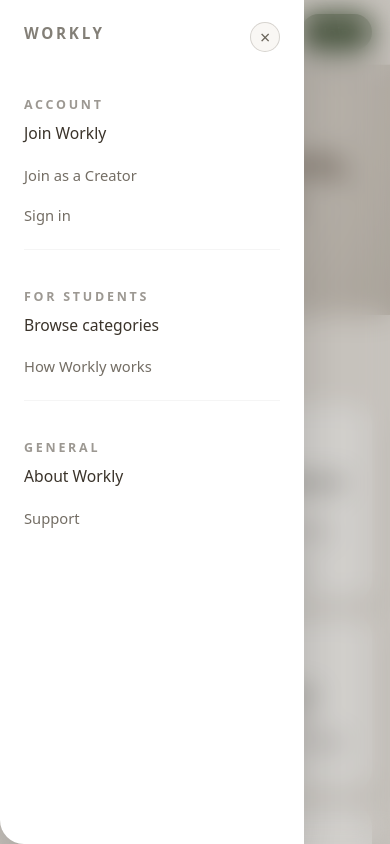
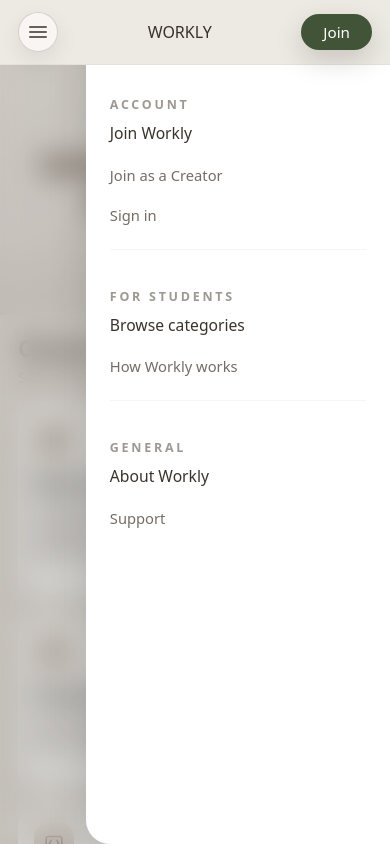
Before and after one commit to SEBRAHEIM/workly-landing, a Next.js app: page / in a window 390 px wide. Both pictures are taken after a click on the button "Open menu". Shown: the top 844 px of the page. Built offline with nearby package versions, Linux system fonts and the light colour scheme; no server answers.

Commit message:
Fix menu + join clicks (modal guard + z-index + fallbacks)

```diff
--- a/components/Navbar.js
+++ b/components/Navbar.js
@@ -1,14 +1,37 @@
-import React, { useState } from "react";
+import React, { useEffect, useState } from "react";
 import Link from "next/link";
+import { useRouter } from "next/router";
 import { useAuthModal } from "../context/AuthContext";
 
 function Navbar() {
   const [menuOpen, setMenuOpen] = useState(false);
-  const { openAuthModal } = useAuthModal();
+  const router = useRouter();
+
+  let openAuthModal;
+  try {
+    const ctx = useAuthModal();
+    openAuthModal =
+      ctx && typeof ctx.openAuthModal === "function" ? ctx.openAuthModal : undefined;
+  } catch (e) {
+    openAuthModal = undefined;
+  }
+
+  useEffect(() => {
+    const close = () => setMenuOpen(false);
+    router.events?.on("routeChangeStart", close);
+    return () => router.events?.off("routeChangeStart", close);
+  }, [router.events]);
+
+  const go = (href) => {
+    setMenuOpen(false);
+    router.push(href);
+  };
 
   const openForIntent = (intent = "student") => {
-    openAuthModal(intent);
     setMenuOpen(false);
+    if (openAuthModal) return openAuthModal(intent);
+    if (intent === "creator") return router.push("/creators/setup");
+    return router.push("/auth/email");
   };
 
   return (
@@ -18,7 +41,7 @@ function Navbar() {
           type="button"
           className="menu-button"
           aria-label="Open menu"
-          onClick={() => setMenuOpen(true)}
+          onClick={() => setMenuOpen((v) => !v)}
         >
           <span className="menu-button-lines">
             <span className="menu-button-line" />
@@ -42,10 +65,13 @@ function Navbar() {
       {menuOpen && (
         <div
           className="mobile-menu-overlay"
+          role="presentation"
           onClick={() => setMenuOpen(false)}
         >
           <div
             className="mobile-menu-panel"
+            role="dialog"
+            aria-modal="true"
             onClick={(e) => e.stopPropagation()}
           >
             <div className="mobile-menu-header">
@@ -89,7 +115,7 @@ function Navbar() {
                     type="button"
                     className="mobile-menu-link secondary"
                     data-auth-modal-trigger
-                    onClick={() => openForIntent("student")}
+                    onClick={() => (openAuthModal ? openForIntent("student") : go("/auth/login"))}
                   >
                     Sign in
                   </button>
@@ -101,17 +127,22 @@ function Navbar() {
               <div className="mobile-menu-section-label">FOR STUDENTS</div>
               <ul className="mobile-menu-list">
                 <li className="mobile-menu-item">
-                  <Link href="#categories" className="mobile-menu-link">
+                  <a
+                    href="#categories"
+                    className="mobile-menu-link"
+                    onClick={() => setMenuOpen(false)}
+                  >
                     Browse categories
-                  </Link>
+                  </a>
                 </li>
                 <li className="mobile-menu-item">
-                  <Link
+                  <a
                     href="#how-workly-works"
                     className="mobile-menu-link secondary"
+                    onClick={() => setMenuOpen(false)}
                   >
                     How Workly works
-                  </Link>
+                  </a>
                 </li>
               </ul>
             </div>
@@ -120,12 +151,20 @@ function Navbar() {
               <div className="mobile-menu-section-label">GENERAL</div>
               <ul className="mobile-menu-list">
                 <li className="mobile-menu-item">
-                  <Link href="/about" className="mobile-menu-link">
+                  <Link
+                    href="/about"
+                    className="mobile-menu-link"
+                    onClick={() => setMenuOpen(false)}
+                  >
                     About Workly
                   </Link>
                 </li>
                 <li className="mobile-menu-item">
-                  <Link href="/support" className="mobile-menu-link secondary">
+                  <Link
+                    href="/support"
+                    className="mobile-menu-link secondary"
+                    onClick={() => setMenuOpen(false)}
+                  >
                     Support
                   </Link>
                 </li>
--- a/styles/globals.css
+++ b/styles/globals.css
@@ -3273,3 +3273,29 @@ section.home-hero-v3 .home-hero-button:hover {
 html, body, #__next {
   pointer-events: auto !important;
 }
+
+
+/* WORKLY_NAV_CLICK_FIX */
+.top-nav {
+  position: relative;
+  z-index: 10000;
+  pointer-events: auto !important;
+}
+.menu-button, .join-button {
+  position: relative;
+  z-index: 10001;
+  pointer-events: auto !important;
+}
+.mobile-menu-overlay {
+  position: fixed;
+  inset: 0;
+  z-index: 9999;
+  pointer-events: auto;
+}
+.mobile-menu-panel {
+  position: absolute;
+  right: 0;
+  top: 0;
+  height: 100%;
+  pointer-events: auto;
+}
```
